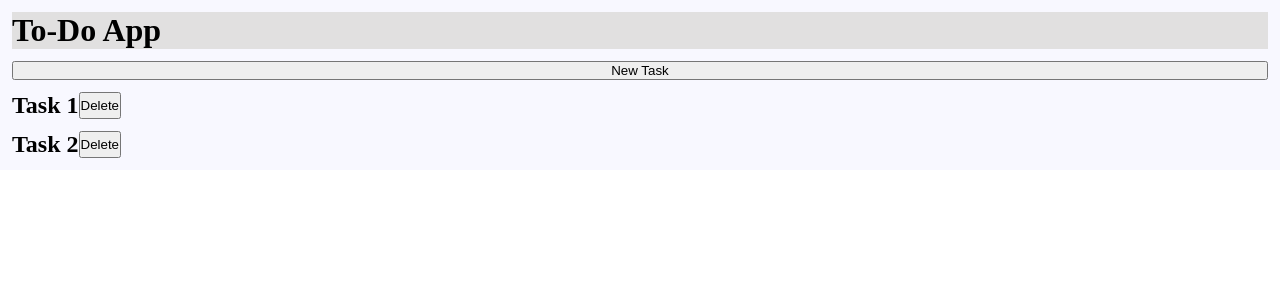
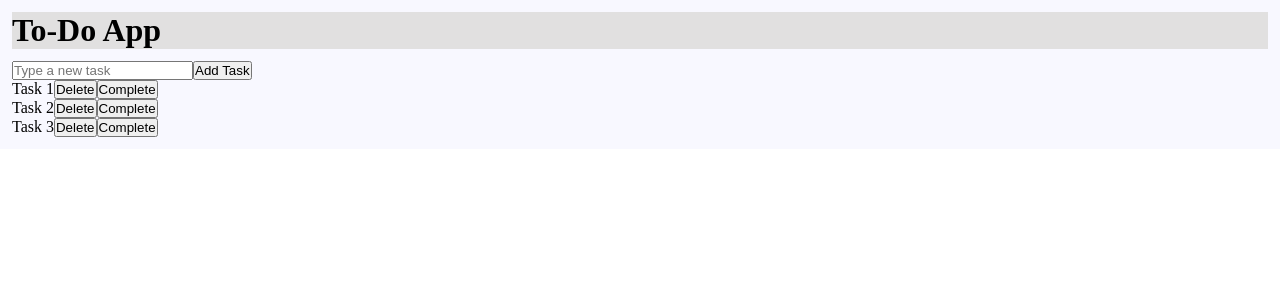
Before and after one commit to ma3ter3ky/to-do, a React (Create React App) app: page / in a window 1280 px wide. Shown: the top 300 px of the page. Built offline with nearby package versions, Linux system fonts and the light colour scheme.

Commit message:
Basic interactions - implemented✅. Starting with the design

```diff
--- a/src/App.js
+++ b/src/App.js
@@ -1,16 +1,13 @@
 import React from 'react';
 import Header from './components/Header';
-import NewTaskButton from './components/NewTaskButton';
-import Task from './components/Task';
+import Menu from './components/Menu';
 
 class App extends React.Component {
     render() {
         return (
             <div className="app">
                 <Header />
-                <NewTaskButton />
-                <Task task={{ title: 'Task 1' }} />
-                <Task task={{ title: 'Task 2' }} />
+                <Menu />
             </div>
         );
     }
--- /dev/null
+++ b/src/components/Menu.js
@@ -0,0 +1,57 @@
+import React from 'react';
+import TaskList from './TaskList';
+import NewTaskButton from './NewTaskButton';
+
+class Menu extends React.Component {
+    constructor(props) {
+        super(props);
+
+        this.state = {
+            tasks: new Map([
+                ['1', {name: 'Task 1', completed: false}],
+                ['2', {name: 'Task 2', completed: false}],
+                ['3', {name: 'Task 3', completed: false}]
+            ]),
+            newTaskId: 4,
+        }
+        this.addNewTask = this.addNewTask.bind(this);
+        this.deleteTask = this.deleteTask.bind(this);
+        this.completeTask = this.completeTask.bind(this);
+    }
+    render() {
+        return (
+            <div className="menu">
+                <NewTaskButton addNewTask={this.addNewTask}/>
+                <TaskList tasks={this.state.tasks} deleteTask={this.deleteTask} completeTask={this.completeTask}/>
+            </div>
+        );
+    }
+
+    deleteTask(id){
+        this.setState(prevState => {
+            const updatedTasks = new Map(prevState.tasks);
+            updatedTasks.delete(id);
+            return {tasks: updatedTasks};
+        });
+    }
+
+    completeTask(id){
+        this.setState(prevState => {
+            const updatedTasks = new Map(prevState.tasks);
+            const task = updatedTasks.get(id);
+            updatedTasks.set(id, {...task, completed: true});
+            return {tasks: updatedTasks};
+        });
+    }
+c
+    addNewTask(taskName){
+        const newTaskIdStr = this.state.newTaskId.toString();
+        this.setState(prevState => {
+            const updatedTasks = new Map(prevState.tasks);
+            updatedTasks.set(newTaskIdStr, {name: taskName, completed: false});
+            return {tasks: updatedTasks, newTaskId: prevState.newTaskId + 1};
+        });
+    }
+}
+
+export default Menu;
--- a/src/components/NewTaskButton.js
+++ b/src/components/NewTaskButton.js
@@ -3,19 +3,27 @@ import React from 'react';
 class NewTaskButton extends React.Component {
     constructor(props) {
         super(props);
-
-        this.onClick = this.onClick.bind(this);
+        this.state = {
+            taskName: "",
+        };
     }
-
     render() {
         return (
-            <button onClick={this.onClick} className="new-task button">
-                New Task</button>
+            <div className="newTask">
+                <input className="newTaskName" type="text" placeholder="Type a new task"
+                value={this.state.taskName}
+                onChange={(event) => this.setState({taskName: event.target.value})}
+                onKeyPress={(event) => event.key === 'Enter' ? this.validateTask() : null}/>
+                <button className="newTaskButton button" onClick={() => this.validateTask()}> Add Task </button>
+            </div>
         );
     }
 
-    onClick() {
-        console.log('clicked');
+    validateTask() {
+        if (this.state.taskName !== "") {
+            this.props.addNewTask(this.state.taskName);
+            this.setState({taskName: ""});
+        }
     }
 }
 
--- a/src/components/Task.js
+++ b/src/components/Task.js
@@ -1,32 +1,19 @@
 import React from 'react';
-
-class DeleteButton extends React.Component {
-    constructor(props) {
-        super(props);
-
-        this.onClick = this.onClick.bind(this);
-    }
-    render() {
-        return (
-            <button onClick={this.onClick} className="delete-task button">Delete</button>
-        );
-    }
-
-    onClick() {
-        console.log('deleted!');
-    }
-}
 
 class Task extends React.Component {
     render() {
         return (
             <div className="task">
-                <h2>{this.props.task.title}</h2>
-                <DeleteButton />
+                <p>{this.props.name}</p>
+                <p>{this.props.completed}</p>
+                <button className="delete-task button"
+                        onClick={() => this.props.deleteTask(this.props.id)}>Delete</button>
+
+                <button className="complete-task button"
+                        onClick={() => this.props.completeTask(this.props.id)}>Complete</button>
             </div>
         );
     }
-
 }
 
 export default Task;
--- /dev/null
+++ b/src/components/TaskList.js
@@ -0,0 +1,24 @@
+import React from 'react';
+import Task from './Task';
+
+class TaskList extends React.Component {
+    renderTasks() {
+        return [...this.props.tasks.entries()].map(([id, task]) => (
+            <Task
+                key={id}
+                id={id}
+                name={task.name}
+                completed={task.completed}
+                deleteTask={this.props.deleteTask}
+                completeTask={this.props.completeTask}
+            />
+        ));
+    }
+
+    render() {
+        return <div className="taskList">{this.renderTasks()}</div>;
+    }
+
+}
+
+export default TaskList;
```
